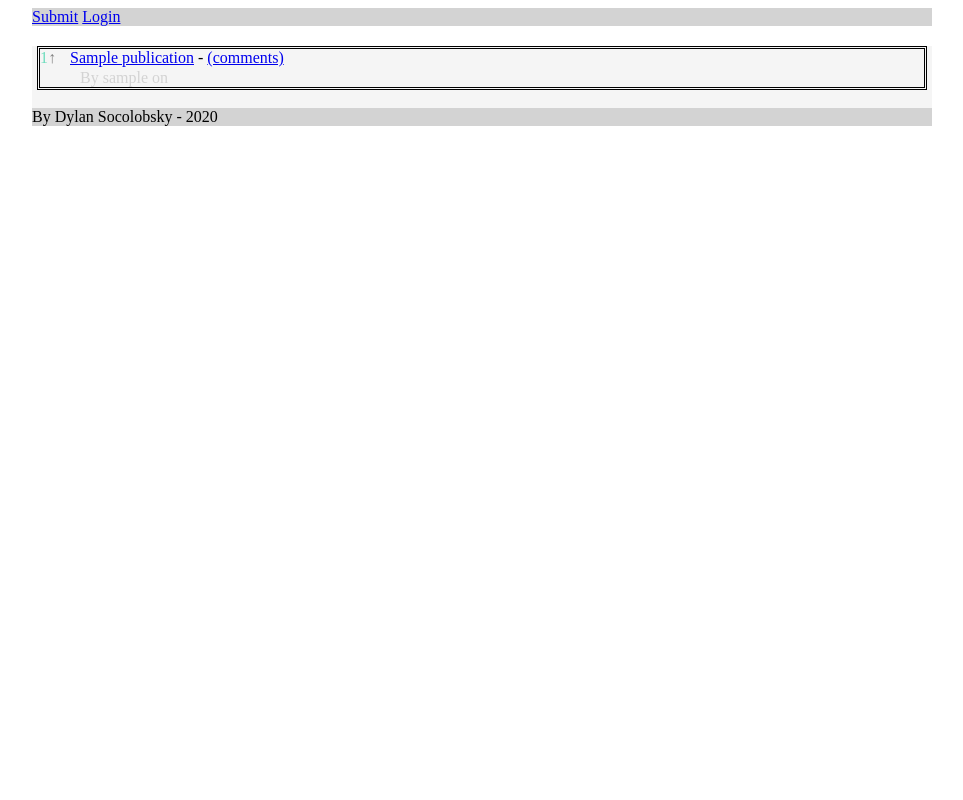
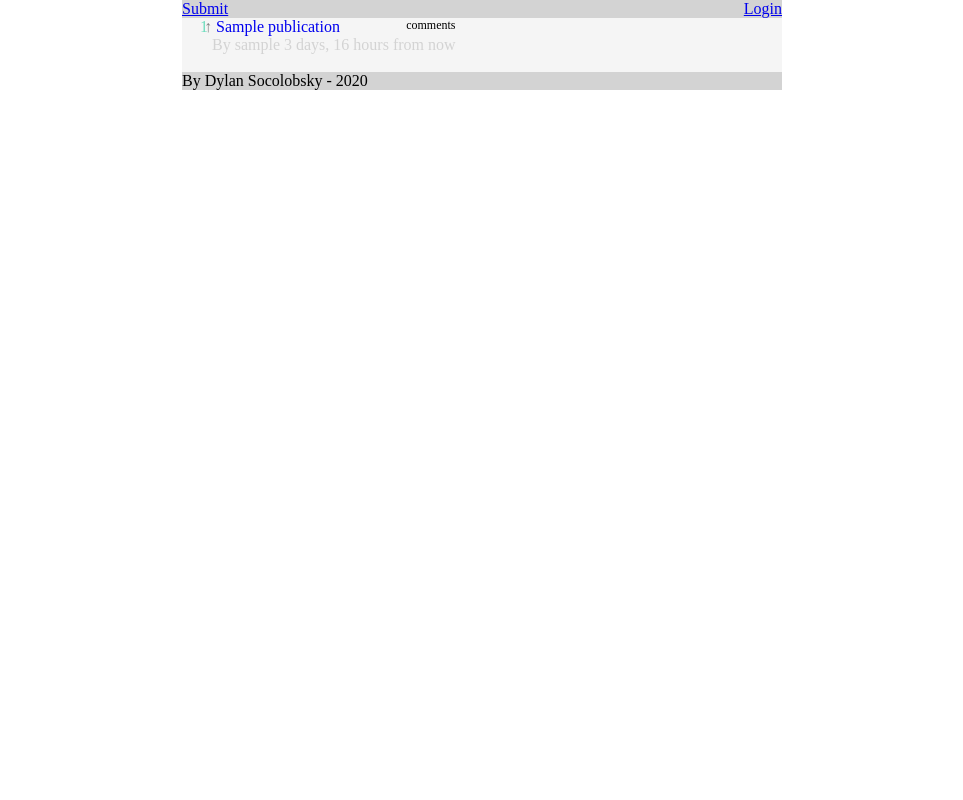
Before and after one commit to dsocolobsky/linkeadisimo, a Django app: page / in a window 1280 px wide. Shown: the whole page, without its empty margins (158-1121 px from the left). Run offline with Django 3.2, Linux system fonts and the light colour scheme; tables that the repository leaves empty hold one stand-in row (values such as "Sample post"); parts of the project's set-up code (start-up, migrations or seed data) failed here and were passed over.

Commit message:
design changes: now (trying) to use Flexbox

```diff
--- a/linkeadisimo/settings.py
+++ b/linkeadisimo/settings.py
@@ -26,7 +26,7 @@ SECRET_KEY = secret_secret_key()
 # SECURITY WARNING: don't run with debug turned on in production!
 DEBUG = True
 
-ALLOWED_HOSTS = []
+ALLOWED_HOSTS = ['localhost', '127.0.0.1', '192.168.1.88']
 
 # Application definition
 
@@ -38,6 +38,7 @@ INSTALLED_APPS = [
     'django.contrib.sessions',
     'django.contrib.messages',
     'django.contrib.staticfiles',
+    'django.contrib.humanize',
     'mptt'
 ]
 
--- a/website/static/website/css/style.css
+++ b/website/static/website/css/style.css
@@ -1,16 +1,42 @@
+* {
+    margin: 0;
+    padding: 0;
+    box-sizing: border-box;
+}
+
+html,body {
+    font-family: "sans-serif";
+    height: 100%;
+    display: flex;
+    flex-direction: column;
+    justify-content: center;
+}
+
+body > * {
+    flex-shrink: 0;
+}
+
 #main {
     margin-left: auto;
     margin-right: auto;
     min-width: 600px;
     max-width: 900px;
+    height: 100%;
 }
 
 nav {
+    display: flex;
+    justify-content: space-between;
     background-color: lightgrey;
 }
 
 #publications {
-    margin-top: 20px;
+    display: flex;
+    flex-direction: column;
+    justify-content: center;
+    /*padding-top: 10px;
+    padding-left: 20px;*/
+    flex: 1;
     background-color: whitesmoke;
 }
 
@@ -19,17 +45,21 @@ footer {
 }
 
 .publication {
-    border-style: double;
     margin-left: 5px;
     margin-right: 5px;
+    display: flex;
 }
 
 .publication .leftside {
-    display: inline-block;
+    display: flex;
 }
 
 .publication .leftside .votes {
     color: #6DDCBD;
+    display: inline-block;
+    text-align: right;
+    width: auto;
+    min-width: 21px;
 }
 
 .publication .leftside .uparrow {
@@ -42,16 +72,42 @@ footer {
     color: orangered;
 }
 
+.publication .rightside {
+    display: flex;
+    flex-direction: column;
+}
+
 .publication .maintext {
-    margin-left: 10px;
-    display: inline-block;
+    margin-left: 4px;
+    display: flex;
+    justify-content: space-between;
+}
+
+.publication .maintext .title {
+    text-decoration: none;
+}
+
+.publication .maintext .title:hover {
+    text-decoration: underline;
+}
+
+.publication .maintext .buttons {
+    font-size: 12px;
+}
+
+.publication .maintext .buttons a {
+    color: inherit;
+    text-decoration: none;
+}
+
+.publication .maintext .buttons a:hover {
+    text-decoration: underline;
 }
 
 .publication .subtext p {
-    margin-top: 2px;
-    margin-left: 40px;
+    display: flex;
+    justify-content: flex-start;
     color: lightgray;
-    height: 2px;
 }
 
 .comment {
@@ -65,8 +121,11 @@ footer {
 }
 
 .comment .toptext .votes {
+    min-width: 21px;
+    width: auto;
     color: lightskyblue;
     font-size: 19px;
+    display: inline-block;
 }
 
 .comment .toptext .info {
--- a/website/templates/website/pubcard.html
+++ b/website/templates/website/pubcard.html
@@ -1,14 +1,22 @@
+{% load humanize %}
+
 <div id="{{ pub.id }}" class="publication">
     <div class="leftside">
         <span class="votes">{{ pub.votes }}</span>
         <span class="uparrow">↑</span>
     </div>
-    <div class="maintext">
+    <div class="rightside">
+        <div class="maintext">
+            <a class="title"
+               href={% if not pub.link %} "{% url 'publication' pub.id %}" {% else %} {{ pub.link }} {% endif %}>
+                {{ pub.title }}</a>
 
-        <a href={% if not pub.link %} "{% url 'publication' pub.id %}" {% else %} {{ pub.link }} {% endif %}>
-            {{ pub.title }}</a> - <a href="{% url 'publication' pub.id %}">(comments)</a>
-    </div>
-    <div class="subtext">
-        <p>By {{ pub.created_by.username }} on {{ pub.date }}</p>
+            <div class="buttons">
+                <a href="{% url 'publication' pub.id %}">comments</a>
+            </div>
+        </div>
+        <div class="subtext">
+            <p>By {{ pub.created_by.username }} {{ pub.timestamp|naturaltime }}</p>
+        </div>
     </div>
 </div>
```
